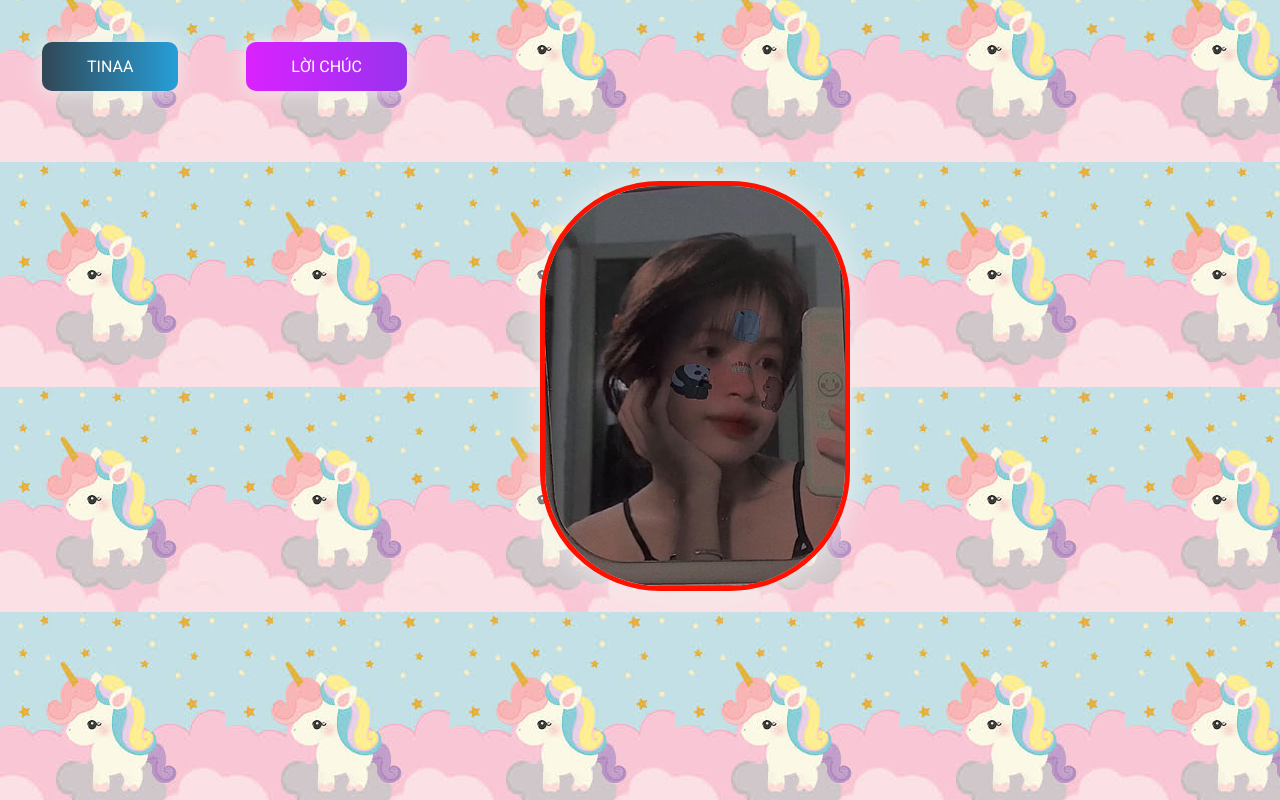
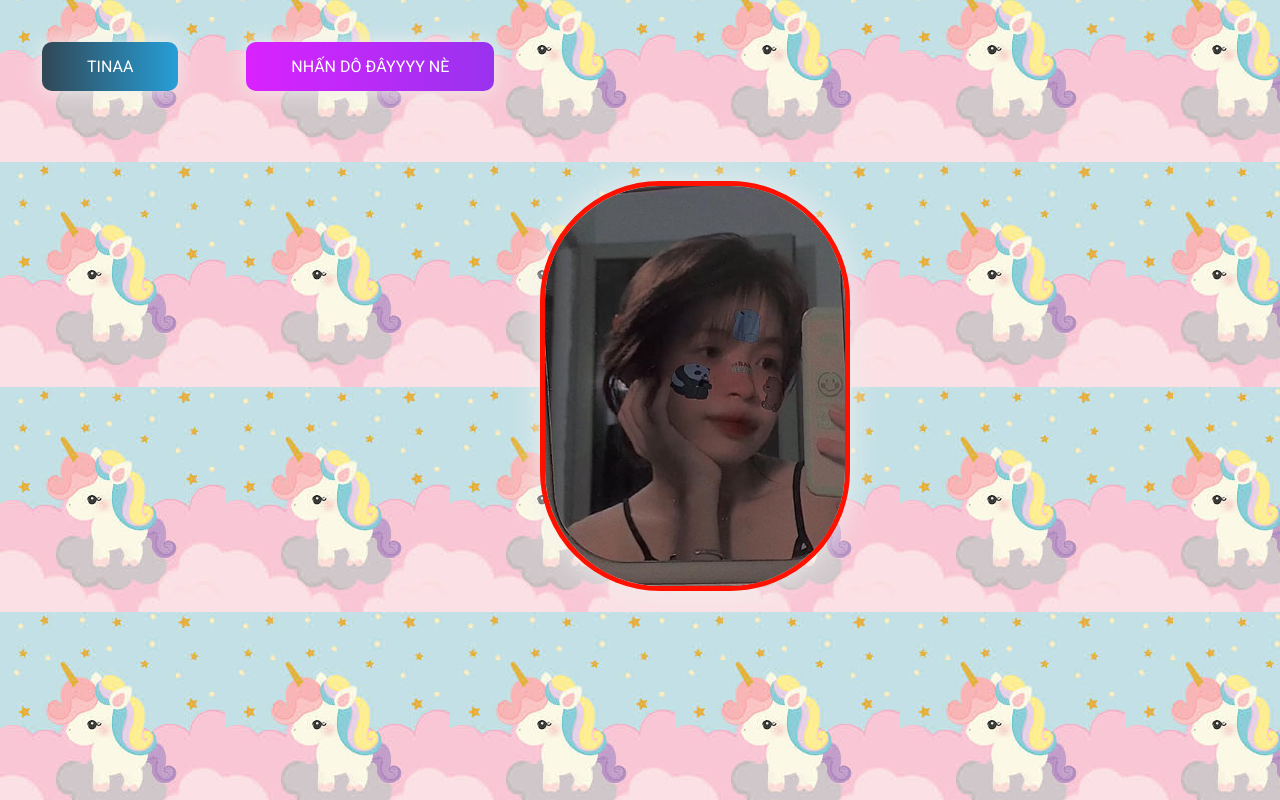
Before and after one commit to d872003/Be-Ty, a plain HTML site: page index.html in a window 1280 px wide. Drawn offline with Linux system fonts and the light colour scheme.

Commit message:
Update index.html

```diff
--- a/index.html
+++ b/index.html
@@ -13,7 +13,7 @@
         <div class="buttons">
             <!-- Chữ ở menu bạn có thể sửa lại theo ý của bạn -->
             <a href="index.html" class="btn btn-bir">Tinaa</a>
-            <a href="timeline.html" class="btn btn-timeline">Lời chúc </a>
+            <a href="timeline.html" class="btn btn-timeline">Nhấn dô đâyyyy nè </a>
         </div>
 
         <!-- 2. Phần ảnh của người bạn mún chúc -->
```
